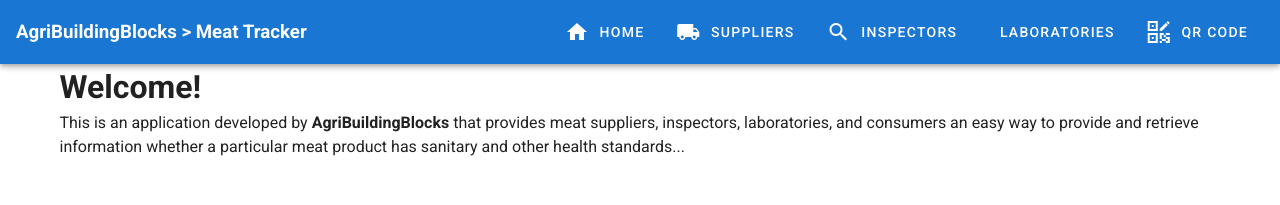
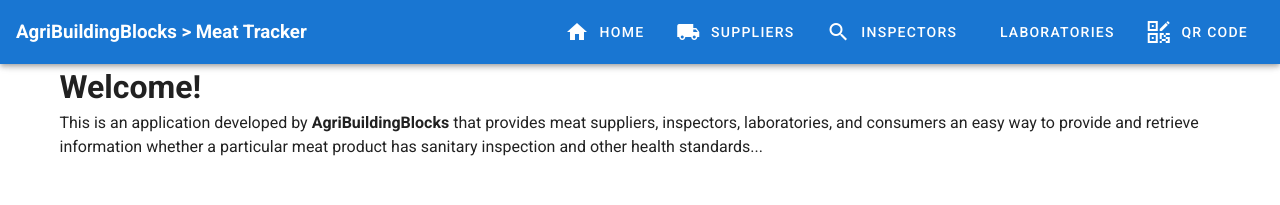
Before and after one commit to jacklagare/agribuildingblocks-saphr, a Vue app in the folder frontend/: page / in a window 1280 px wide. Shown: the top 205 px of the page. Built offline with nearby package versions, Linux system fonts and the light colour scheme.

Commit message:
Add missing word.

```diff
--- a/frontend/src/views/Home.vue
+++ b/frontend/src/views/Home.vue
@@ -7,7 +7,7 @@
       <p>This is an application developed by <b>AgriBuildingBlocks</b> that provides
           meat suppliers, inspectors, laboratories, and consumers an easy way
           to provide and retrieve information whether a particular meat product has
-          sanitary and other health standards...</p>
+          sanitary inspection and other health standards...</p>
     <br/>
     <h2>Process</h2>
     <p>The timeline below summarizes what features and processes this application supports.</p>
```
